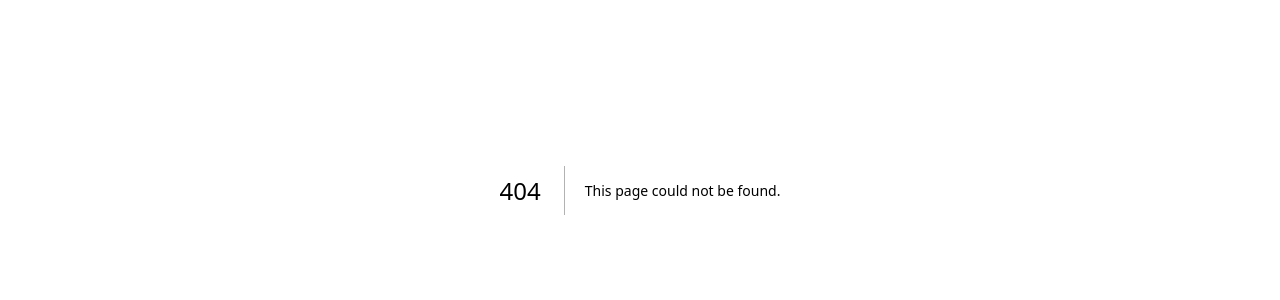
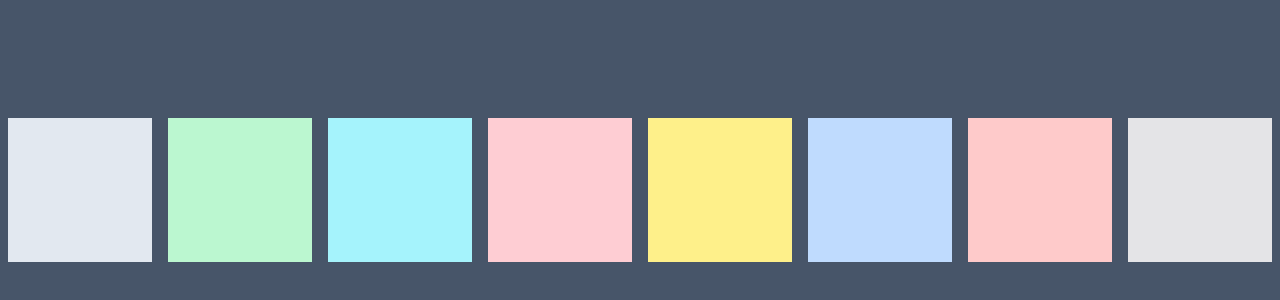
Before and after one commit to Khaldewey/next-js-insumos, a Next.js app: page /layout in a window 1280 px wide. Before the commit this address had no page. Shown: the part 210-510 px from the top of the page. Built offline with nearby package versions, Linux system fonts and the light colour scheme.

Commit message:
componente de layout com grid

```diff
--- /dev/null
+++ b/src/components/layout/Grid.tsx
@@ -0,0 +1,25 @@
+interface GridProps {
+    cols?: number
+    sm?: number
+    md?: number
+    lg?: number
+    xl?: number
+    xl2?: number
+    children: any
+}
+export default function Grid(props: GridProps) {
+    //grid-cols-1 sm:grid-cols-2 lg:grid-cols-4
+    return (
+    <div className={`
+     grid grid-cols-${props.cols ?? 1}
+     ${props.sm ? `sm:grid-cols-${props.sm}` : ''}
+     ${props.md ? `md:grid-cols-${props.md}` : ''}
+     ${props.lg ? `lg:grid-cols-${props.lg}` : ''}
+     ${props.xl ? `xl:grid-cols-${props.xl}` : ''}
+     ${props.xl2 ? `2xl:grid-cols-${props.xl2}` : ''}
+     gap-4
+    `}>
+       {props.children}
+    </div>
+  )
+}
--- /dev/null
+++ b/src/pages/layout/index.tsx
@@ -0,0 +1,19 @@
+import Grid from "@/components/layout/Grid";
+
+
+export default function PaginaLayout() {
+  return (
+    <div className="flex justify-center items-center h-screen bg-slate-600 ">
+        <Grid cols={1} sm={2} md={4} lg={8}>
+            <div className="bg-slate-200 h-36 w-36"></div>
+            <div className="bg-green-200 h-36 w-36"></div>
+            <div className="bg-cyan-200 h-36 w-36"></div>
+            <div className="bg-rose-200 h-36 w-36"></div>
+            <div className="bg-yellow-200 h-36 w-36"></div>
+            <div className="bg-blue-200 h-36 w-36"></div>
+            <div className="bg-red-200 h-36 w-36"></div>
+            <div className="bg-zinc-200 h-36 w-36"></div>
+        </Grid>
+    </div>
+  )
+}
--- a/tailwind.config.ts
+++ b/tailwind.config.ts
@@ -6,6 +6,13 @@ const config: Config = {
     "./src/components/**/*.{js,ts,jsx,tsx,mdx}",
     "./src/app/**/*.{js,ts,jsx,tsx,mdx}",
   ],
+  safelist: [
+    {
+      pattern: /grid-cols-/,
+      variants: ['sm', 'md', 'lg', 'xl', '2xl' ]
+    }
+  ]
+  ,
   theme: {
     extend: {
       backgroundImage: {
```
